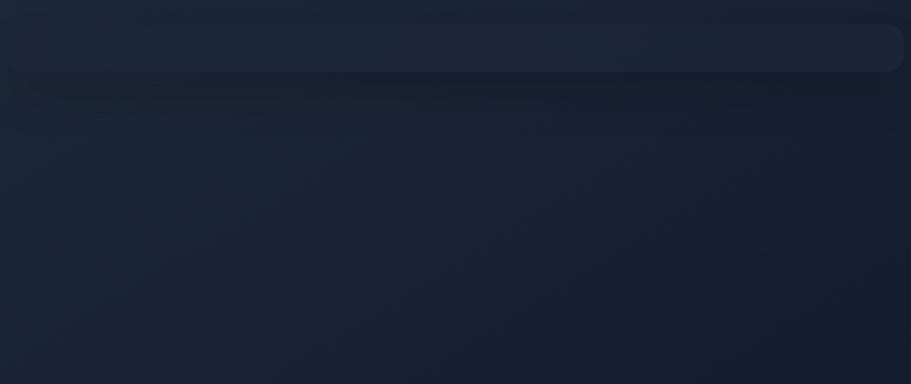
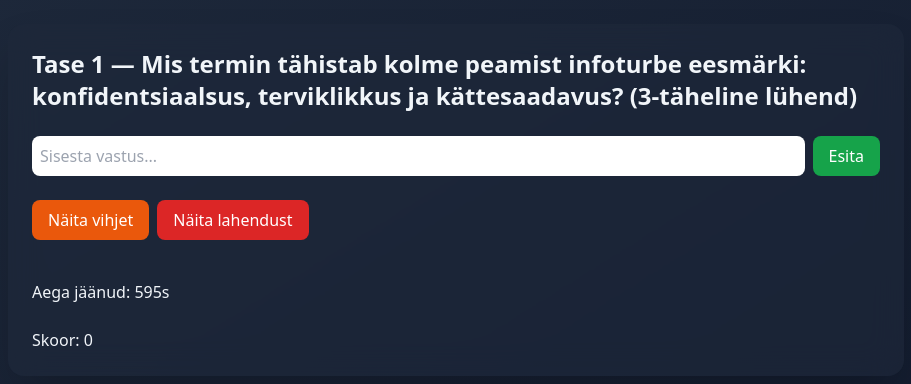
Before and after one commit to valdonolvak/cyber-challenge, a React (Vite) app: page / in a window 1280 px wide. Shown: the top 384 px of the page, without its empty margins (184-1095 px from the left). Built offline with nearby package versions, Linux system fonts and the light colour scheme.

Commit message:
Update App.jsx

```diff
--- a/src/App.jsx
+++ b/src/App.jsx
@@ -216,6 +216,7 @@ export default function App() {
       timeLimitSeconds: 600,
       basePoints: 200,
     },
+    // Lisa siia ülejäänud küsimused (3–20) samamoodi nagu sinu olemasolevas koodis
   ];
 
   const maxHints = 3;
@@ -289,7 +290,9 @@ export default function App() {
       return;
     }
     if (normalize(input) === normalize(q.answer)) {
-      setMessage("Vastus õige! Liigume kinnituse etappi — vajuta 'Kinnita' 60 sekundi jooksul.");
+      setMessage(
+        "Vastus õige! Liigume kinnituse etappi — vajuta 'Kinnita' 60 sekundi jooksul."
+      );
       setStage(2);
       let confirmT = 60;
       const confirmId = setInterval(() => {
@@ -309,7 +312,8 @@ export default function App() {
     if (stage !== 2) return;
     const q = QUESTIONS.find((q) => q.id === level);
     const timeFactor = Math.max(0.1, timeLeft / q.timeLimitSeconds);
-    const awarded = Math.round(q.basePoints * timeFactor) + ((maxHints - usedHints) * 10);
+    const awarded =
+      Math.round(q.basePoints * timeFactor) + (maxHints - usedHints) * 10;
     setScore((s) => s + awarded);
     setMessage(`Tase läbitud! Saad ${awarded} punkti.`);
 
@@ -340,7 +344,8 @@ export default function App() {
   }
 
   function resetProgress() {
-    if (!confirm("Pärast kinnitamist sinu edusammud kustutatakse — oled kindel?")) return;
+    if (!confirm("Pärast kinnitamist sinu edusammud kustutatakse — oled kindel?"))
+      return;
     localStorage.removeItem("cyber_level");
     localStorage.removeItem("cyber_score");
     localStorage.removeItem("cyber_hints");
@@ -364,9 +369,13 @@ export default function App() {
       <div className="min-h-screen bg-gradient-to-br from-slate-800 to-slate-900 text-slate-100 p-6 flex flex-col items-center justify-center">
         <div className="max-w-2xl bg-slate-800/60 backdrop-blur-lg rounded-2xl shadow-2xl p-6 text-center">
           <h1 className="text-3xl font-extrabold mb-4">Õnnitlused! 🎉</h1>
-          <p className="text-lg mb-2">Oled läbinud kõik 20 taset!</p>
-          <p className="text-lg mb-2">Sinu skoor: <span className="font-mono">{score}</span> punkti</p>
-          <p className="text-lg mb-4">Kogu aeg: <span className="font-mono">{minutes}m {seconds}s</span></p>
+          <p className="text-lg mb-2">Oled läbinud kõik {QUESTIONS.length} taset!</p>
+          <p className="text-lg mb-2">
+            Sinu skoor: <span className="font-mono">{score}</span> punkti
+          </p>
+          <p className="text-lg mb-4">
+            Kogu aeg: <span className="font-mono">{minutes}m {seconds}s</span>
+          </p>
 
           <div className="flex flex-col gap-3">
             <button
@@ -391,7 +400,56 @@ export default function App() {
   return (
     <div className="min-h-screen bg-gradient-to-br from-slate-800 to-slate-900 text-slate-100 p-6">
       <div className="max-w-4xl mx-auto bg-slate-800/60 backdrop-blur-lg rounded-2xl shadow-2xl p-6 grid gap-6">
-        {/* … ülejäänud UI sama nagu sinu olemasolevas App.jsx */}
+        <h2 className="text-2xl font-bold">{q.prompt}</h2>
+
+        <form onSubmit={handleSubmitAnswer} className="flex gap-2">
+          <input
+            type="text"
+            value={input}
+            onChange={(e) => setInput(e.target.value)}
+            className="flex-1 p-2 rounded-lg text-black"
+            placeholder="Sisesta vastus..."
+          />
+          <button
+            type="submit"
+            className="px-4 py-2 bg-green-600 hover:bg-green-700 rounded-lg text-white"
+          >
+            Esita
+          </button>
+        </form>
+
+        {message && <p className="text-yellow-300">{message}</p>}
+
+        {stage === 2 && (
+          <button
+            onClick={handleConfirmClaim}
+            className="px-4 py-2 bg-indigo-600 hover:bg-indigo-700 rounded-lg text-white"
+          >
+            Kinnita
+          </button>
+        )}
+
+        <div className="flex gap-2">
+          <button
+            onClick={handleUseHint}
+            className="px-4 py-2 bg-orange-600 hover:bg-orange-700 rounded-lg text-white"
+          >
+            Näita vihjet
+          </button>
+
+          <button
+            onClick={handleRevealSolution}
+            className="px-4 py-2 bg-red-600 hover:bg-red-700 rounded-lg text-white"
+          >
+            Näita lahendust
+          </button>
+        </div>
+
+        {showHintText && <p className="text-blue-300">{q.hint}</p>}
+        {showSolutionText && <p className="text-green-300">{q.solution}</p>}
+
+        <p className="mt-4">Aega jäänud: {timeLeft}s</p>
+        <p>Skoor: {score}</p>
       </div>
     </div>
   );
```
